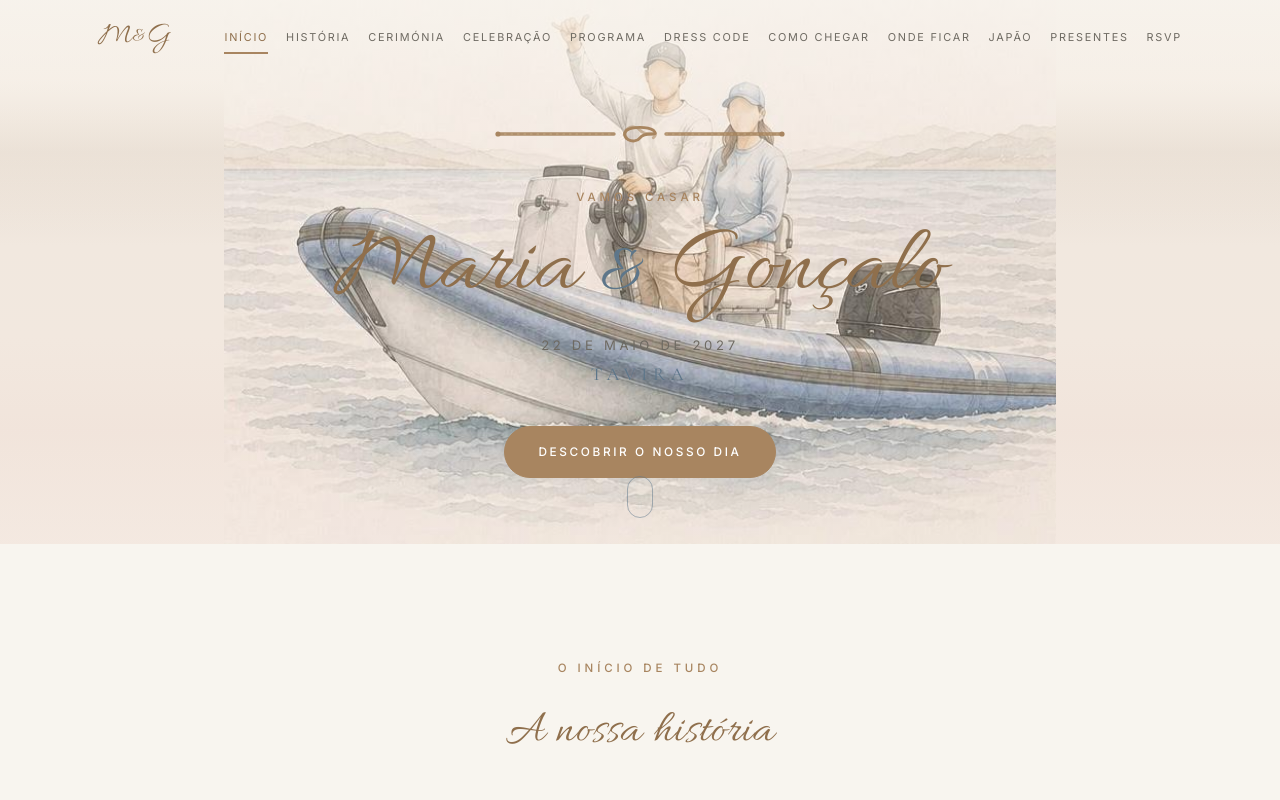
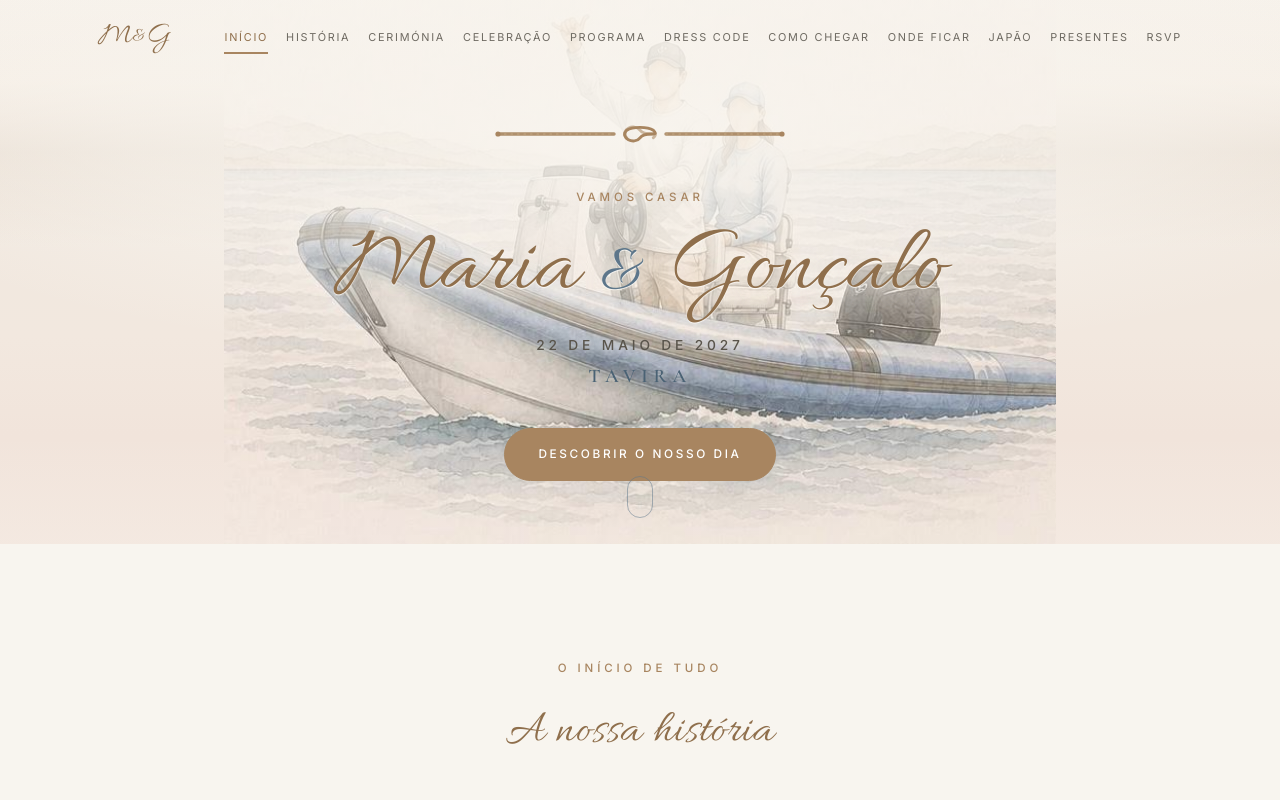
Before and after one commit to inesdias028/MG, a React (Vite) app: page / in a window 1280 px wide. Shown: the top 800 px of the page. Built offline with nearby package versions, Linux system fonts and the light colour scheme; a web font is replaced by a local one.

Commit message:
Make hero text more legible over the image
Add a soft ivory halo behind the names (radial scrim), deepen the name /
date / place colours, and add light text-shadows so the text stands out
clearly against the pale watercolour.

Co-Authored-By: Claude Opus 4.8 <noreply@anthropic.com>

```diff
--- a/src/components/components.css
+++ b/src/components/components.css
@@ -189,19 +189,27 @@
   background-position: center;
   background-repeat: no-repeat;
 }
-/* Lighten the top (behind the nav + names) and add a gentle base tint,
-   leaving the middle clear so the boat stays crisp. */
+/* A soft ivory halo behind the text (top-centre) makes the names stand out,
+   plus a light top band for the nav — while the middle stays clear so the
+   boat reads crisply. */
 .hero__scrim {
   position: absolute;
   inset: 0;
-  background: linear-gradient(
-    180deg,
-    rgba(248, 245, 239, 0.78) 0%,
-    rgba(248, 245, 239, 0.34) 22%,
-    rgba(248, 245, 239, 0) 44%,
-    rgba(248, 245, 239, 0) 78%,
-    rgba(248, 245, 239, 0.28) 100%
-  );
+  background:
+    radial-gradient(
+      95% 62% at 50% 24%,
+      rgba(248, 245, 239, 0.9) 0%,
+      rgba(248, 245, 239, 0.5) 42%,
+      rgba(248, 245, 239, 0) 70%
+    ),
+    linear-gradient(
+      180deg,
+      rgba(248, 245, 239, 0.7) 0%,
+      rgba(248, 245, 239, 0.2) 26%,
+      rgba(248, 245, 239, 0) 48%,
+      rgba(248, 245, 239, 0) 80%,
+      rgba(248, 245, 239, 0.28) 100%
+    );
 }
 .hero__content {
   position: relative;
@@ -216,26 +224,36 @@
 }
 .hero__names {
   margin: 0.2rem 0;
+  color: #7a5c3a;
+  text-shadow: 0 1px 1px rgba(255, 253, 249, 0.9), 0 6px 20px rgba(248, 245, 239, 0.85);
 }
 .hero__amp {
   font-size: 0.7em;
   color: var(--azul-escuro);
 }
+.hero__pre {
+  color: var(--corda-escuro);
+  text-shadow: 0 1px 8px rgba(248, 245, 239, 0.9);
+}
 .hero__date {
   font-family: var(--f-body);
   letter-spacing: 0.28em;
   text-transform: uppercase;
-  font-size: 0.82rem;
-  color: var(--texto-suave);
+  font-size: 0.86rem;
+  font-weight: 500;
+  color: #59544b;
   margin-top: 0.8rem;
+  text-shadow: 0 1px 8px rgba(248, 245, 239, 0.9);
 }
 .hero__place {
   font-family: var(--f-serif);
-  font-size: 1.15rem;
+  font-size: 1.2rem;
+  font-weight: 600;
   letter-spacing: 0.3em;
   text-transform: uppercase;
-  color: var(--azul-escuro);
+  color: #4a6274;
   margin-top: 0.2rem;
+  text-shadow: 0 1px 8px rgba(248, 245, 239, 0.9);
 }
 .hero__cta {
   margin-top: 2.2rem;
```
